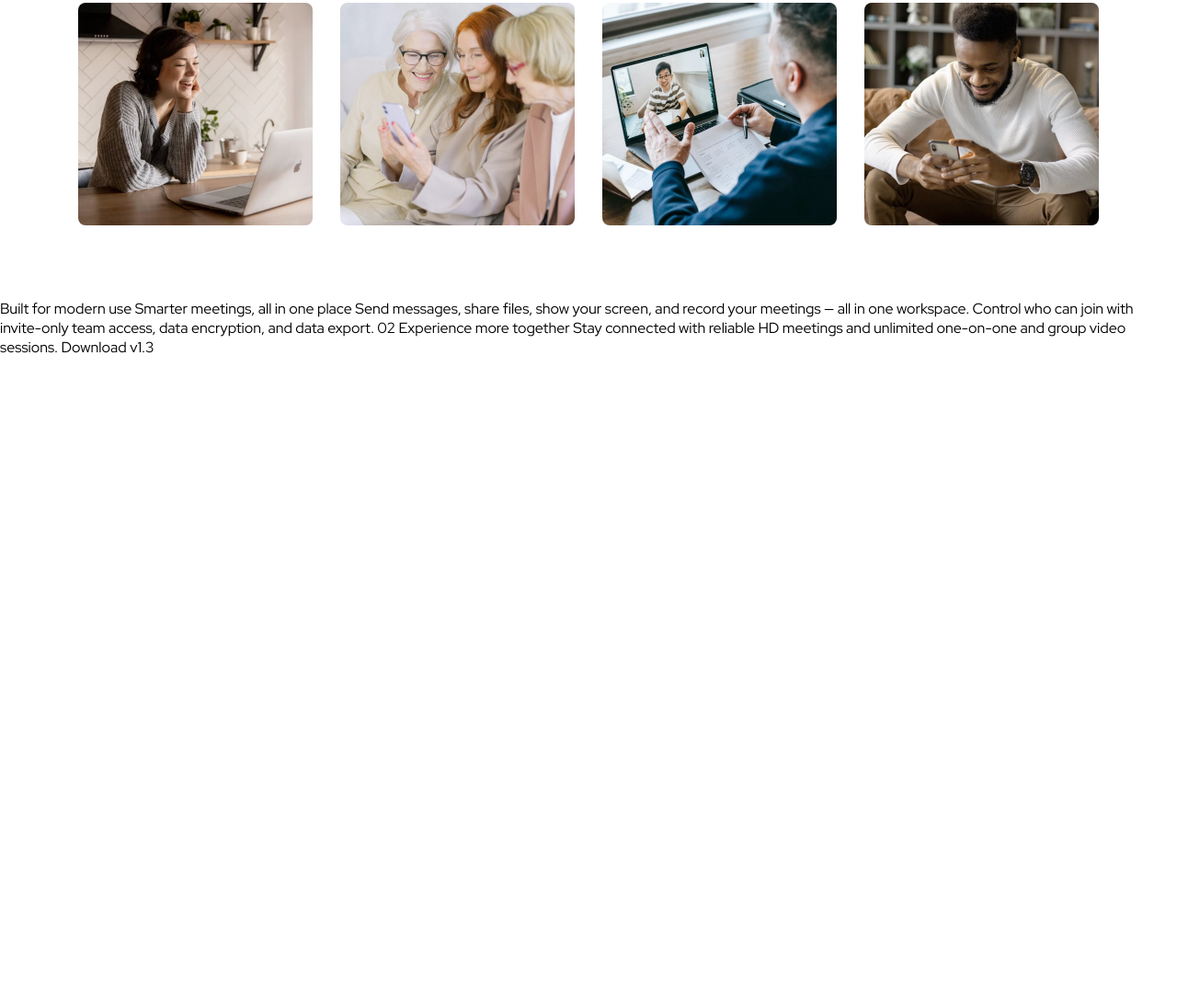
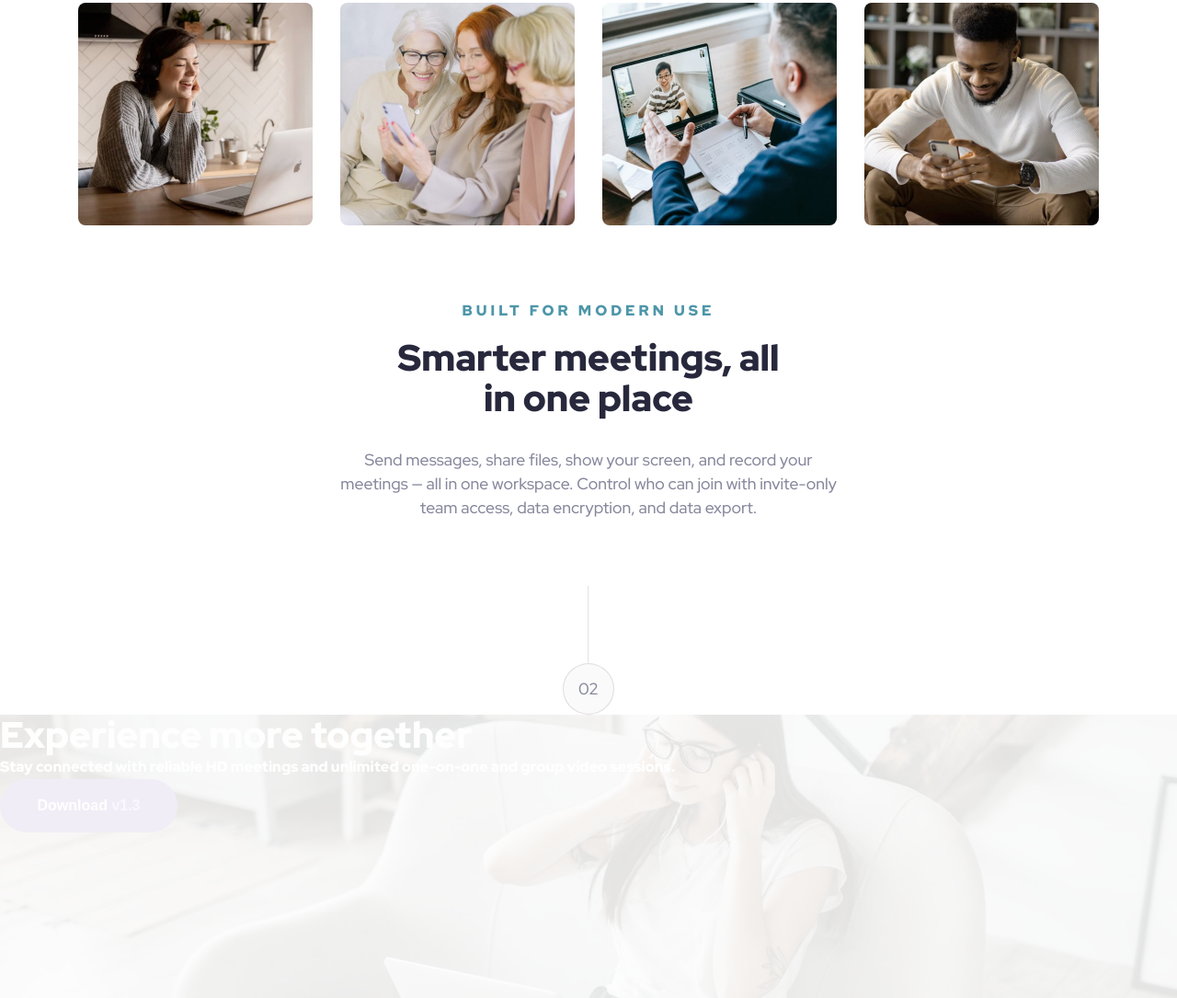
Before and after one commit to Ryan-C-Moses/meet-landing-page-app, a plain HTML site: page index.html in a window 1280 px wide. Shown: the part 790-1875 px from the top of the page at 92% size. Before the commit the page ends 1178 px from the top, so only its background shows below. Drawn offline with Linux system fonts and the light colour scheme.

Commit message:
Working CSS in footer section

```diff
--- a/index.html
+++ b/index.html
@@ -30,7 +30,7 @@
   <div class="number-component">
     <hr class="line">
     <div class="circle">
-      <span>01</span>
+      <span class="red-hat-display-body-medium">01</span>
     </div>
   </div>
   <section class="second-section">
@@ -39,19 +39,27 @@
     <img src="./assets/desktop/image-men-in-meeting.jpg" alt="Men in Meeting" class="img-group">
     <img src="./assets/desktop/image-man-texting.jpg" alt="Man Texting" class="img-group">
   </section>
+  <section class="third-section">
+    <p class="red-hat-display-darker-blue">Built for modern use</p>
+    <h2 class="red-hat-display-h2">Smarter meetings, all in one place</h2>
+    <p class="red-hat-display-body-medium"> Send messages, share files, show your screen, and record your meetings — all
+      in one
+      workspace. Control who can join with invite-only team access, data encryption, and data export.</p>
+  </section>
+  <div class="number-component">
+    <hr class="line">
+    <div class="circle">
+      <span class="red-hat-display-body-medium">02</span>
+    </div>
+  </div>
+  <footer>
+  <div class="footer-overlay"></div>
+    <h2 class="red-hat-display-h2-white"> Experience more together</h2>
+    <p class="red-hat-display-white">Stay connected with reliable HD meetings and unlimited one-on-one and group video
+      sessions.</p>
+      <button class="footer-btn red-hat-display-white">Download <span>v1.3</span></button>
+  </footer>
 
-  Built for modern use
-
-  Smarter meetings, all in one place
-
-  Send messages, share files, show your screen, and record your meetings — all in one
-  workspace. Control who can join with invite-only team access, data encryption, and data export.
-
-  02
-  Experience more together
-  Stay connected with reliable HD meetings and unlimited one-on-one and group video sessions.
-
-  Download v1.3
 </body>
 
 </html>
--- a/style.css
+++ b/style.css
@@ -1,7 +1,7 @@
 @import url('https://fonts.googleapis.com/css2?family=Red+Hat+Display:ital,wght@0,300..900;1,300..900&display=swap');
 
 :root {
-    --footer-blue: #4D96A9;
+    --darker-blue: #4D96A9;
     --purple: #855FB1;
     --bold-font-color: #28283D;
     --reg-font-color: #87879D;
@@ -27,6 +27,13 @@
     color: var(--bold-font-color);
 }
 
+.red-hat-display-h2-white {
+    font-size: 2.5rem;
+    font-weight: 900;
+    line-height: 44px;
+    color: var(--white-font-color);
+}
+
 .red-hat-display-body-medium {
     font-size: 1.1rem;
     font-weight: 500;
@@ -41,6 +48,15 @@
     letter-spacing: 4px;
     text-transform: uppercase;
     color: var(--overline-blue);
+}
+
+.red-hat-display-darker-blue {
+    font-size: 1rem;
+    font-weight: 900;
+    line-height: 26px;
+    letter-spacing: 4px;
+    text-transform: uppercase;
+    color: var(--darker-blue);
 }
 
 .red-hat-display-white {
@@ -215,3 +231,53 @@ header {
 .second-section img:nth-child(4) {
     margin-right: auto;
 }
+
+.third-section {
+    display: flex;
+    flex-direction: column;
+    justify-content: center;
+    align-items: center;
+    width: auto;
+    text-align: center;
+    margin-bottom: 72px;
+}
+
+.third-section p:nth-child(1) {
+    width: fit-content;
+    margin-bottom: 16px;
+}
+
+.third-section h2 {
+    max-width: 445px;
+    margin-bottom: 32px;
+}
+
+.third-section p:nth-child(3) {
+    max-width: 540px;
+}
+
+.footer-overlay {
+    width: 100%;
+    position: absolute;
+}
+
+footer {
+    width: auto;
+    min-height: 308px;
+    opacity: 0.1045;
+    background-image: url('assets/desktop/image-footer.jpg');
+    background-color: violet;
+    background-blend-mode: "multiply";
+}
+
+.footer-btn {
+    width: 193px;
+    height: 58px;
+    border: none;
+    border-radius: 29px;
+    background-color: var(--purple);
+}
+
+.footer-btn span {
+    color: var(--light-purple);
+}
```
